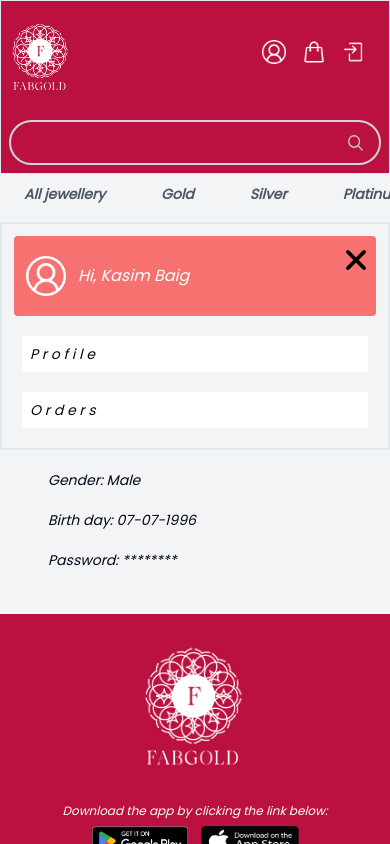
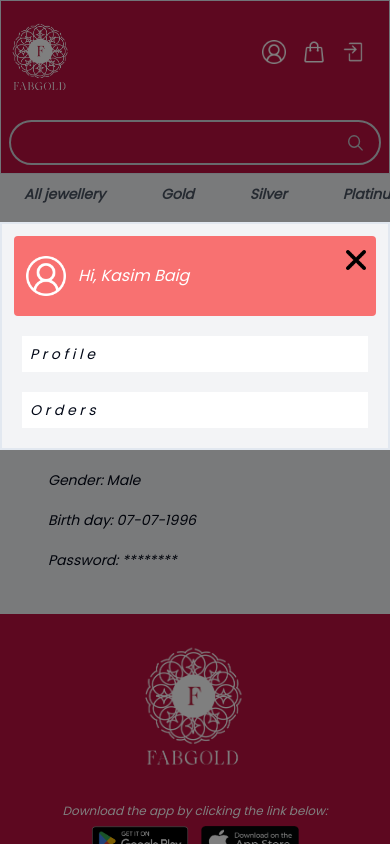
Before and after one commit to ShivamSrivastava9876/fabgold, a Next.js app: page /consumerHomepage/accountDetails in a window 390 px wide. Both pictures are taken after a click on the button 26 px from the left and 260 px from the top of the page. Shown: the top 844 px of the page. Built offline with nearby package versions, Linux system fonts and the light colour scheme.

Commit message:
Fixed bug on account details page regarding mobile view

```diff
--- a/src/app/consumerHomepage/accountDetails/page.jsx
+++ b/src/app/consumerHomepage/accountDetails/page.jsx
@@ -15,11 +15,14 @@ const AccountDetails = () => {
   };
   return (
     <ConsumerLayout>
-      <div className="flex">
+      <div className="flex relative">
+      {isSidebarOpen && (
+          <div className="fixed inset-0 bg-black opacity-50 z-40"></div>
+        )}
         <div
           className={`absolute md:static my-2 bg-gray-100 min-w-max w-full md:w-1/4 border-2 transition-transform transform ${
             isSidebarOpen ? "translate-x-0" : "-translate-x-full"
-          } md:translate-x-0`}
+          } md:translate-x-0 z-50`}
         >
           <AccountDetailsSidebar />
           <button
```
